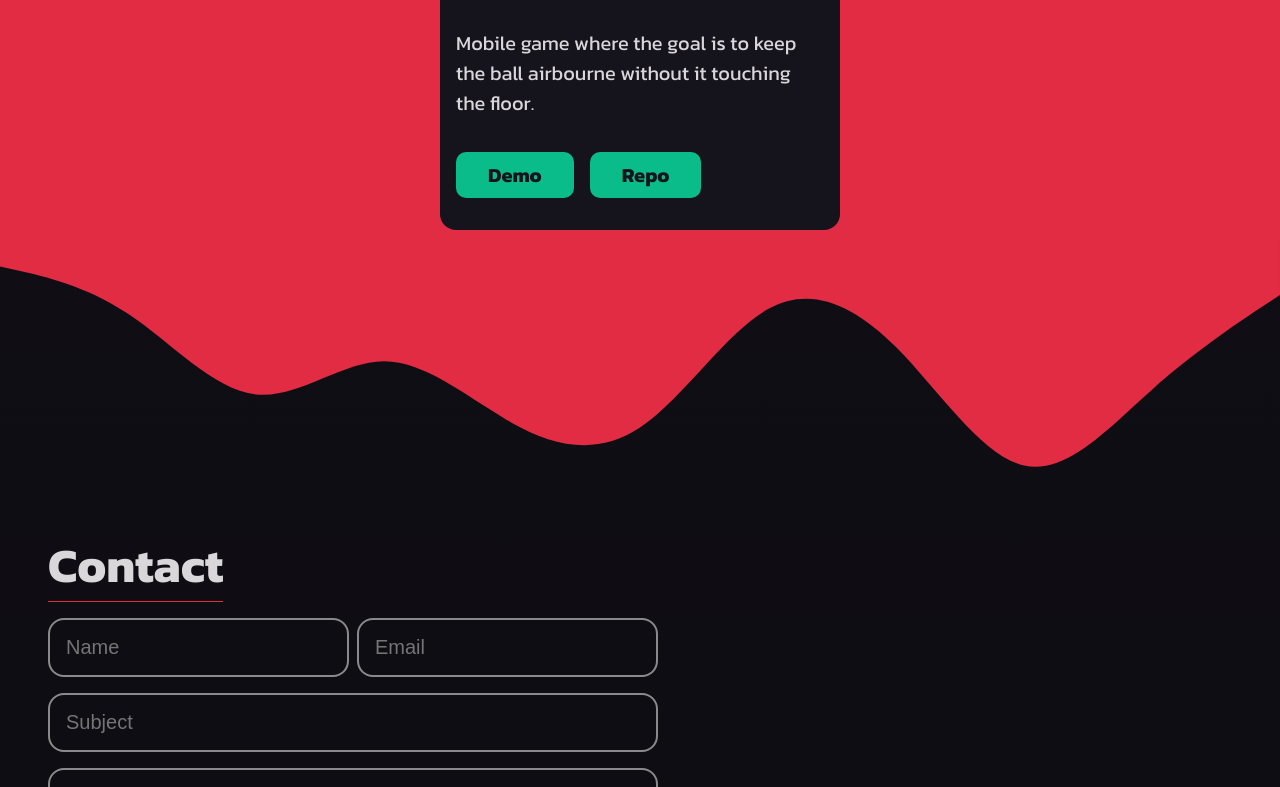
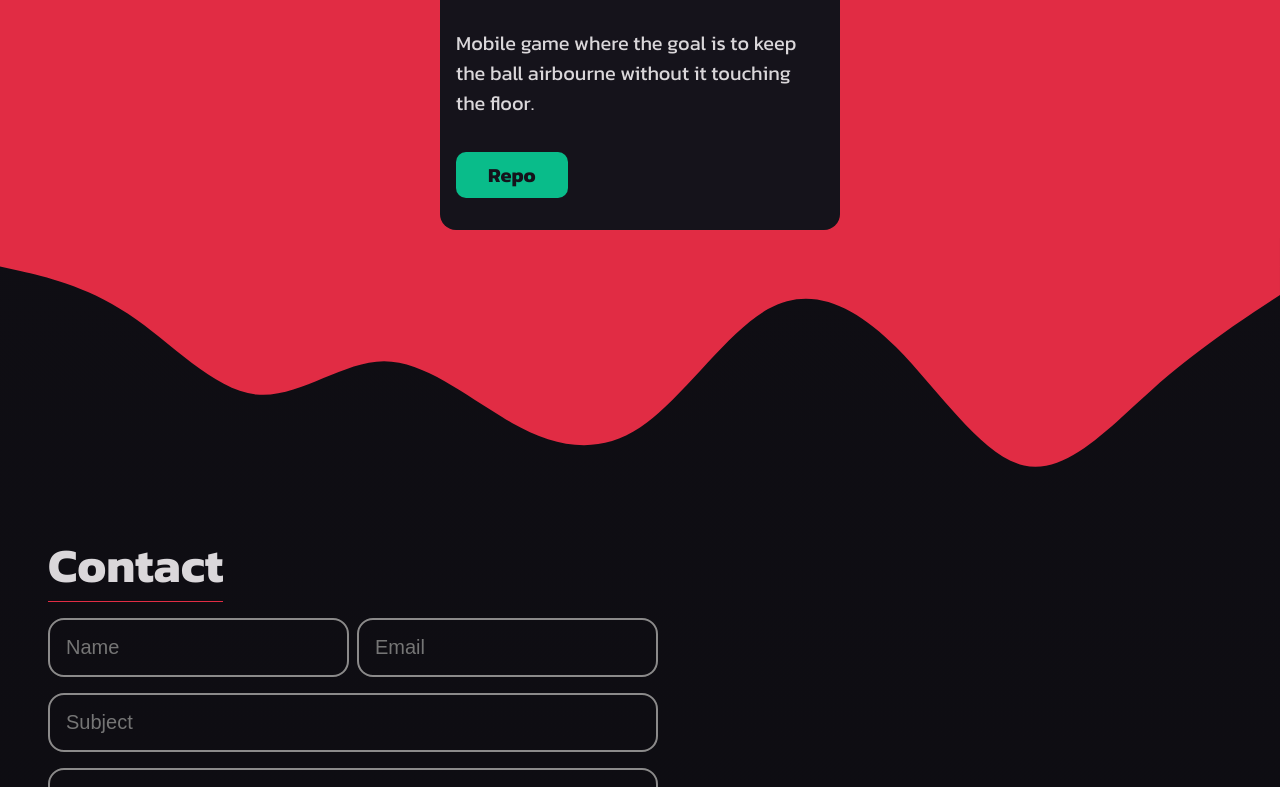
Before and after one commit to venoblin/personal-portfolio-frontend, a React (Create React App) app: page / in a window 1280 px wide. Shown: the part 2885-3672 px from the top of the page. Built offline with nearby package versions, Linux system fonts and the light colour scheme; no server answers.

Commit message:
optional button

```diff
--- a/src/components/ProjectCard.jsx
+++ b/src/components/ProjectCard.jsx
@@ -16,9 +16,14 @@ const ProjectCard = (props) => {
       <p className="desc">{props.project.desc}</p>
 
       <div className="links">
-        <a className="btn" href={props.project.demo} target="_blank">
-          Demo
-        </a>
+        {props.project.demo.length ? (
+          <a className="btn" href={props.project.demo} target="_blank">
+            Demo
+          </a>
+          ) : (
+            ''
+          )
+        }
         <a className="btn" href={props.project.repo} target="_blank">
           Repo
         </a>
--- a/src/components/sections/Projects.jsx
+++ b/src/components/sections/Projects.jsx
@@ -34,7 +34,7 @@ const Projects = () => {
       title: 'HoverOrb',
       types: ['featured', 'games'],
       image: hoverOrbPng,
-      demo: 'https://github.com/venoblin/hover-orb',
+      demo: '',
       repo: 'https://github.com/venoblin/hover-orb',
       techs: ['Java', 'LibGDX'],
       desc: 'Mobile game where the goal is to keep the ball airbourne without it touching the floor.'
@@ -67,14 +67,6 @@ const Projects = () => {
       desc: 'Tic-Tac-Toe game made entirely with JavaScript.'
     }
   ])
-
-  const checkType = (project) => {
-    project.types.forEach((type) => {
-      if (type === setProjectSet) {
-        return project
-      }
-    })
-  }
 
   return (
     <section className="Projects-class" id="projects">
```
